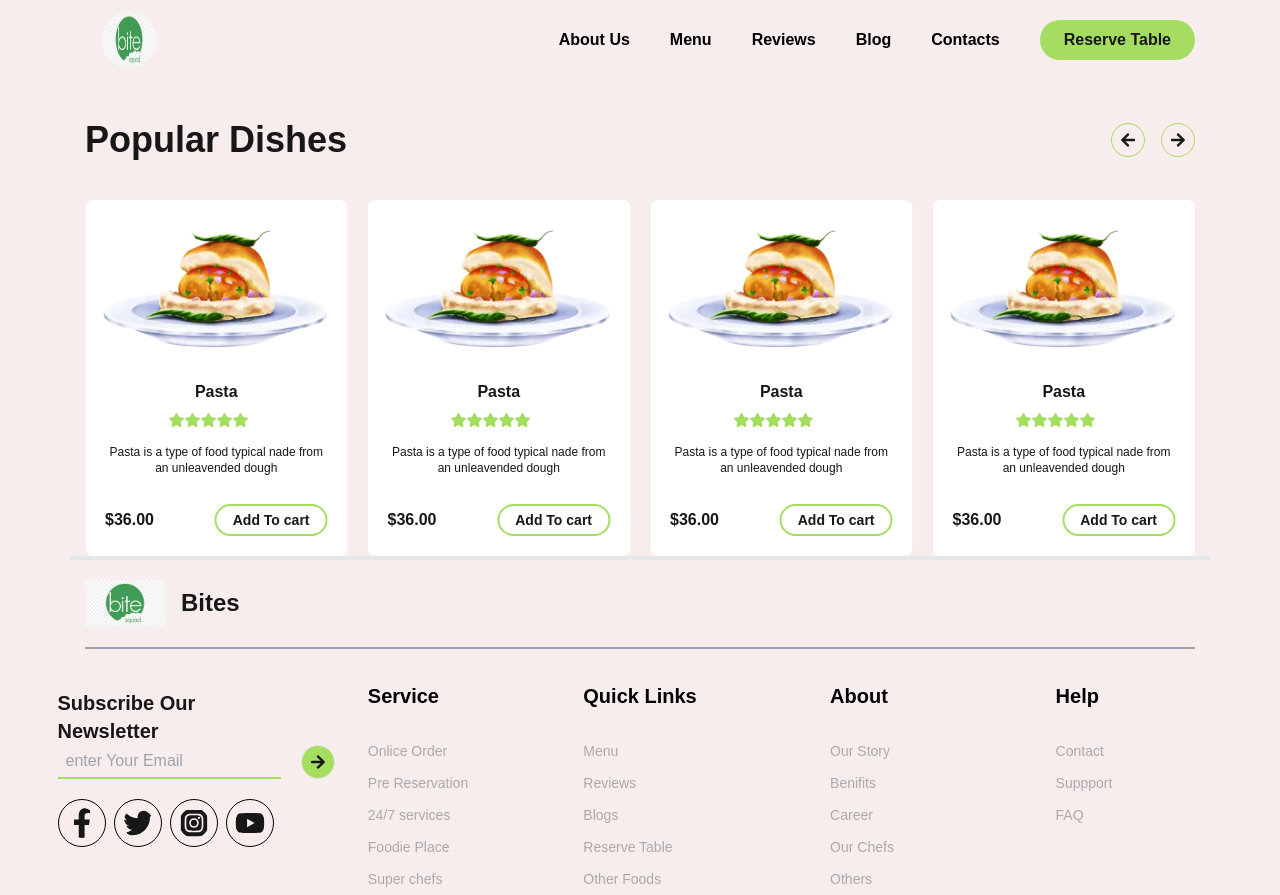
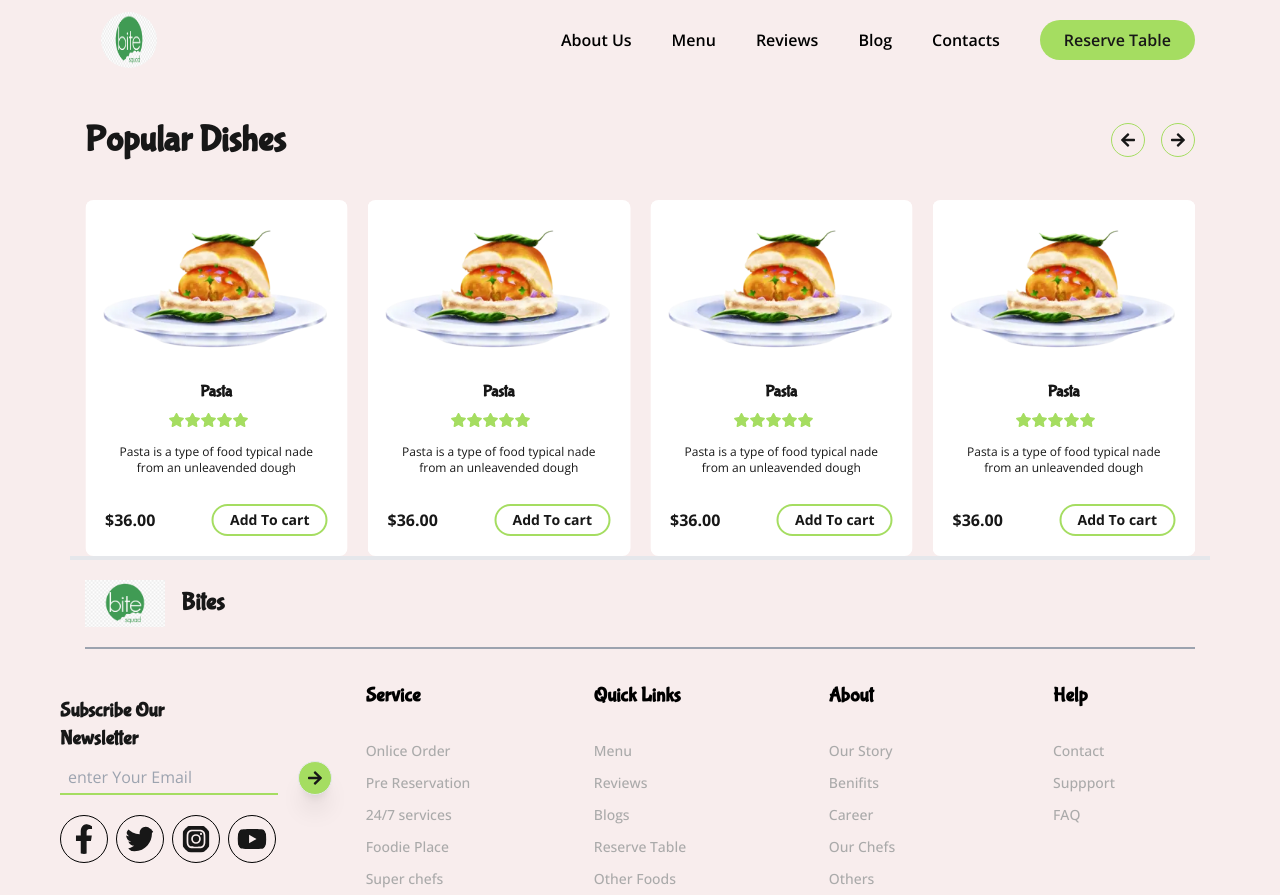
Before and after one commit to getch-hasan/zan-restaurant-landing.com, a Next.js app: page / in a window 1280 px wide. Built offline with nearby package versions, Linux system fonts and the light colour scheme.

Commit message:
fix:font

```diff
--- a/package.json
+++ b/package.json
@@ -17,7 +17,9 @@
     "react-icon": "^1.0.0",
     "react-icons": "^5.4.0",
     "react-toastify": "^10.0.6",
-    "swiper": "^11.2.0"
+    "swiper": "^11.2.0",
+    "typeface-bubblegum-sans": "^1.1.13",
+    "typeface-open-sans": "^1.1.13"
   },
   "devDependencies": {
     "postcss": "^8",
--- a/src/components/cart/index.jsx
+++ b/src/components/cart/index.jsx
@@ -22,7 +22,7 @@ const Cart = () => {
 
     <div className="p-5">
     <div className="text-center ">
-        <h1 className="font-bold">Pasta</h1>
+        <h1 className="font-bold font-bubblegum">Pasta</h1>
 
             {/* Ratings */}
             <div className="flex justify-center py-2">
@@ -39,11 +39,11 @@ const Cart = () => {
               )}
             </div>
 
-        <p className="text-xs py-2">
+        <p className="text-xs py-2 font-openSans">
           Pasta is a type of food typical nade from an unleavended dough
         </p>
       </div>
-      <div className="flex justify-between items-center mt-5 ">
+      <div className="flex justify-between items-center mt-5 font-openSans ">
         <span className="text-base font-bold">$36.00</span>
         <button className="border-2 border-primary text-sm font-bold  px-4 py-1 rounded-full hover:bg-primary">Add To cart</button>
       </div>
--- a/src/components/layout/Footer/index.jsx
+++ b/src/components/layout/Footer/index.jsx
@@ -3,39 +3,43 @@ import Link from "next/link";
 import React from "react";
 import {
   FaArrowRight,
-  FaFacebook,
   FaFacebookF,
-  FaInstagram,
   FaInstagramSquare,
-  FaLinkedinIn,
   FaTwitter,
   FaYoutube,
 } from "react-icons/fa";
 
 const Foooter = () => {
   return (
-    <footer className="border-t-4 container-custom" >
+    <footer className="border-t-4 container-custom">
       <div className="]  mt-5 ">
         <div className="flex justify-start items-center border-b-2 border-b-gray-400 pb-5 gap-4  mb-10 ">
           <div>
-                <Image height={400} width={400} src={'/logo.webp'} className="w-20 "/>
+            <Image
+              height={400}
+              width={400}
+              src={"/logo.webp"}
+              className="w-20 "
+            />
           </div>
-            <h1 className="text-2xl font-semibold">Bites</h1>
+          <h1 className="text-2xl font-semibold font-bubblegum ">Bites</h1>
         </div>
 
         <div className="grid justify-center grid-cols-1 md:grid-cols-2 lg:grid-cols-5 container mx-auto">
           <div className="flex justify-center">
             <div className="text-start">
-            <h1 className="text-xl font-semibold">Subscribe Our <br /> Newsletter</h1>
+              <h1 className="text-xl font-semibold py-2 font-bubblegum ">
+                Subscribe Our <br /> Newsletter
+              </h1>
               <div className="flex gap-5 items-center justify-center">
                 <input
                   type="email"
                   name=""
                   id=""
-                className="outline-none px-2 py-1 bg-[#f8eded] border-b-2 border-primary "
+                  className="outline-none px-2 py-1 font-openSans bg-[#f8eded] border-b-2 border-primary "
                   placeholder="enter Your Email "
                 />
-              <button className="border  rounded-full  bg-primary p-2 ">
+                <button className="border  rounded-full shadow-xl bg-primary p-2 ">
                   <FaArrowRight />
                 </button>
               </div>
@@ -62,22 +66,22 @@ const Foooter = () => {
 
           <div className="flex justify-center">
             <div className="text-start">
-            <h1 className=" leading-[14px] pb-8 text-xl font-semibold text-black">
+              <h1 className=" leading-[14px] pb-8 text-xl font-semibold font-bubblegum text-black">
                 Service
               </h1>
-            <p className="font-medium text-sm leading-8 text-[#AAAAAA]">
+              <p className="font-medium text-sm leading-8 font-openSans text-[#AAAAAA]">
                 Onlice Order
               </p>
-            <p className="font-medium text-sm leading-8 text-[#AAAAAA]">
+              <p className="font-medium text-sm leading-8 font-openSans text-[#AAAAAA]">
                 Pre Reservation
               </p>
-            <p className="font-medium text-sm leading-8 text-[#AAAAAA]">
+              <p className="font-medium text-sm leading-8 font-openSans text-[#AAAAAA]">
                 24/7 services
               </p>
-            <p className="font-medium text-sm leading-8 text-[#AAAAAA]">
+              <p className="font-medium text-sm leading-8 font-openSans text-[#AAAAAA]">
                 Foodie Place
               </p>
-            <p className="font-medium text-sm leading-8 text-[#AAAAAA]">
+              <p className="font-medium text-sm leading-8 font-openSans text-[#AAAAAA]">
                 Super chefs
               </p>
             </div>
@@ -85,13 +89,13 @@ const Foooter = () => {
 
           <div className="flex justify-center ">
             <div className="text-start">
-            <h1 className="text-xl font-semibold leading-[14px] pb-8  text-black">
+              <h1 className="text-xl font-semibold leading-[14px] pb-8 font-bubblegum  text-black">
                 Quick Links
               </h1>
               <p>
                 <Link
                   href="/menu"
-                className="font-medium text-sm leading-8 text-[#AAAAAA]"
+                  className="font-medium text-sm leading-8 font-openSans text-[#AAAAAA]"
                 >
                   Menu
                 </Link>
@@ -100,7 +104,7 @@ const Foooter = () => {
                 {" "}
                 <Link
                   href="/reviews"
-                className="font-medium text-sm leading-8 text-[#AAAAAA]"
+                  className="font-medium text-sm leading-8 font-openSans text-[#AAAAAA]"
                 >
                   Reviews
                 </Link>
@@ -108,7 +112,7 @@ const Foooter = () => {
               <p>
                 <Link
                   href="/blog"
-                className="font-medium text-sm leading-8 text-[#AAAAAA]"
+                  className="font-medium text-sm leading-8 font-openSans text-[#AAAAAA]"
                 >
                   Blogs
                 </Link>
@@ -116,12 +120,12 @@ const Foooter = () => {
               <p>
                 <Link
                   href={"reserve"}
-                className="font-medium text-sm leading-8 text-[#AAAAAA]"
+                  className="font-medium text-sm leading-8 font-openSans text-[#AAAAAA]"
                 >
                   Reserve Table
                 </Link>
               </p>
-            <p className="font-medium text-sm leading-8 text-[#AAAAAA]">
+              <p className="font-medium text-sm leading-8 font-openSans text-[#AAAAAA]">
                 Other Foods
               </p>
             </div>
@@ -129,43 +133,43 @@ const Foooter = () => {
 
           <div className="flex justify-center">
             <div className="text-start">
-            <h1 className="text-xl font-semibold leading-[14px] pb-8  text-black">
+              <h1 className="text-xl font-semibold leading-[14px] pb-8 font-bubblegum   text-black">
                 About
               </h1>
-            <p className="font-medium text-sm leading-8 text-[#AAAAAA]">
+              <p className="font-medium text-sm leading-8 font-openSans text-[#AAAAAA]">
                 Our Story
               </p>
-            <p className="font-medium text-sm leading-8 text-[#AAAAAA]">
+              <p className="font-medium text-sm leading-8 font-openSans text-[#AAAAAA]">
                 Benifits
               </p>
-            <p className="font-medium text-sm leading-8 text-[#AAAAAA]">
+              <p className="font-medium text-sm leading-8 font-openSans text-[#AAAAAA]">
                 Career
               </p>
-            <p className="font-medium text-sm leading-8 text-[#AAAAAA]">
+              <p className="font-medium text-sm leading-8 font-openSans text-[#AAAAAA]">
                 Our Chefs
               </p>
-            <p className="font-medium text-sm leading-8 text-[#AAAAAA]">
+              <p className="font-medium text-sm leading-8 font-openSans text-[#AAAAAA]">
                 Others
               </p>
             </div>
           </div>
           <div className="flex justify-center">
             <div className="text-start">
-            <h1 className=" leading-[14px] pb-8 text-xl font-semibold text-black">
+              <h1 className=" leading-[14px] pb-8 text-xl font-semibold font-bubblegum  text-black">
                 Help
               </h1>
-            <p className="font-medium text-sm leading-8 text-[#AAAAAA]">
+              <p className="font-medium text-sm leading-8 font-openSans text-[#AAAAAA]">
                 Contact
               </p>
-            <p className="font-medium text-sm leading-8 text-[#AAAAAA]">
+              <p className="font-medium text-sm leading-8 font-openSans text-[#AAAAAA]">
                 Suppport
               </p>
-            <p className="font-medium text-sm leading-8 text-[#AAAAAA]">FAQ</p>
+              <p className="font-medium text-sm leading-8 font-openSans text-[#AAAAAA]">
+                FAQ
+              </p>
             </div>
           </div>
         </div>
-
-
       </div>
     </footer>
   );
--- a/src/components/layout/navbar/index.jsx
+++ b/src/components/layout/navbar/index.jsx
@@ -20,7 +20,7 @@ const Navbar = () => {
 
   return (
     <div className="w-full z-10 bg-[#f8eded]">
-      <nav className="py-3 flex container-custom mx-auto justify-between items-center">
+      <nav className="py-3 flex container-custom mx-auto justify-between items-center font-openSans">
         <Link href={'/'} className="flex items-center gap-2">
           <img
             className="h-14 w-14 ml-4 rounded-full"
@@ -34,7 +34,7 @@ const Navbar = () => {
         >
           <FaBars />
         </button>
-        <div className="hidden md:flex items-center gap-10">
+        <div className="hidden lg:flex items-center gap-10">
           {navList.map((item, index) => (
             <Link
               aria-label={item.name}
--- a/src/pages/_app.js
+++ b/src/pages/_app.js
@@ -1,7 +1,7 @@
 import { LayoutPageWrapper } from "@/components/layout";
 import "@/styles/globals.css";
-
-//const poppins = Poppins({ weight: ["100", "200", "300", "400", "500", "600", "700", "800", "900",], subsets: ["latin"] });
+import 'typeface-open-sans';
+import 'typeface-bubblegum-sans';
 export default function App({ Component, pageProps }) {
   return (<LayoutPageWrapper>
     <Component {...pageProps} />
--- a/src/pages/index.js
+++ b/src/pages/index.js
@@ -1,22 +1,20 @@
 import Cart from "@/components/cart";
 import { FaArrowLeft, FaArrowRight } from "react-icons/fa";
-
 import "swiper/css";
 import "swiper/css/pagination";
 import "swiper/css/navigation";
 import { Swiper, SwiperSlide } from "swiper/react";
-import { Autoplay, Navigation } from "swiper/modules"; // Import Navigation from 'swiper/modules'
+import { Autoplay } from "swiper/modules"; // Import Navigation from 'swiper/modules'
 import { useRef } from "react";
-
 
 export default function Home() {
   const swiperRef = useRef(null);
-
   return (
     <div className="container-custom">
+      {/* Populer dishesh seciton start from hare */}
       <section>
         <div className="flex justify-between items-center py-10">
-          <h1 className="text-4xl font-bold">Popular Dishes</h1>
+          <h1 className="text-4xl font-bold font-bubblegum">Popular Dishes</h1>
           <div className="flex gap-4">
             <button
               onClick={() => swiperRef.current?.slidePrev()}
--- a/tailwind.config.js
+++ b/tailwind.config.js
@@ -7,6 +7,10 @@ module.exports = {
   ],
   theme: {
     extend: {
+      fontFamily: {
+        openSans: ['"Open Sans"', 'sans-serif'],
+        bubblegum: ['"Bubblegum Sans"', 'cursive'],
+      },
       colors: {
         primary: '#a5dd61',
         secondary:'#FFAA00'
```
Also changed, not shown: 1 other file (tests, documents, lock files or other folders). Lines whose indentation alone changed are shown as unchanged.
